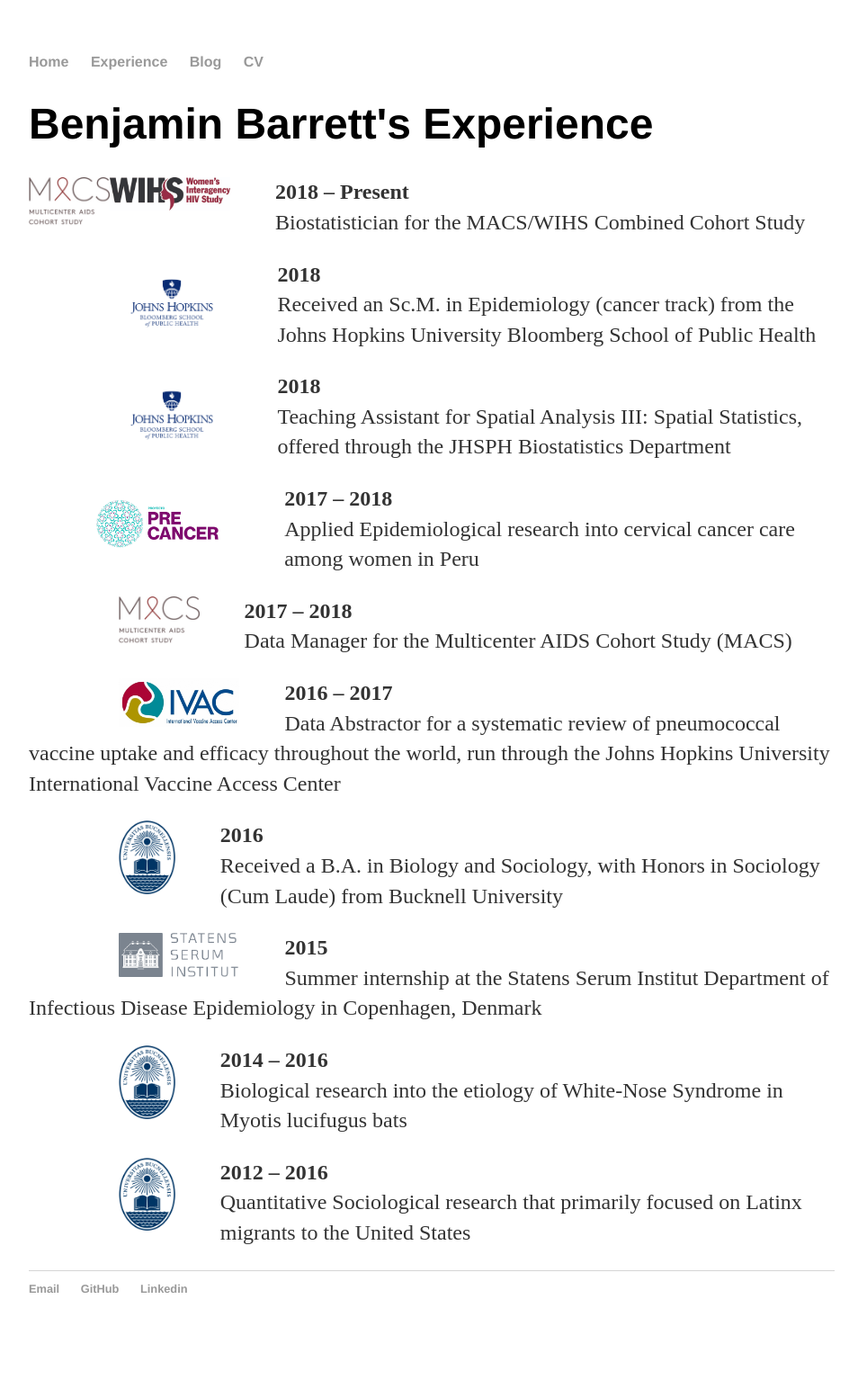
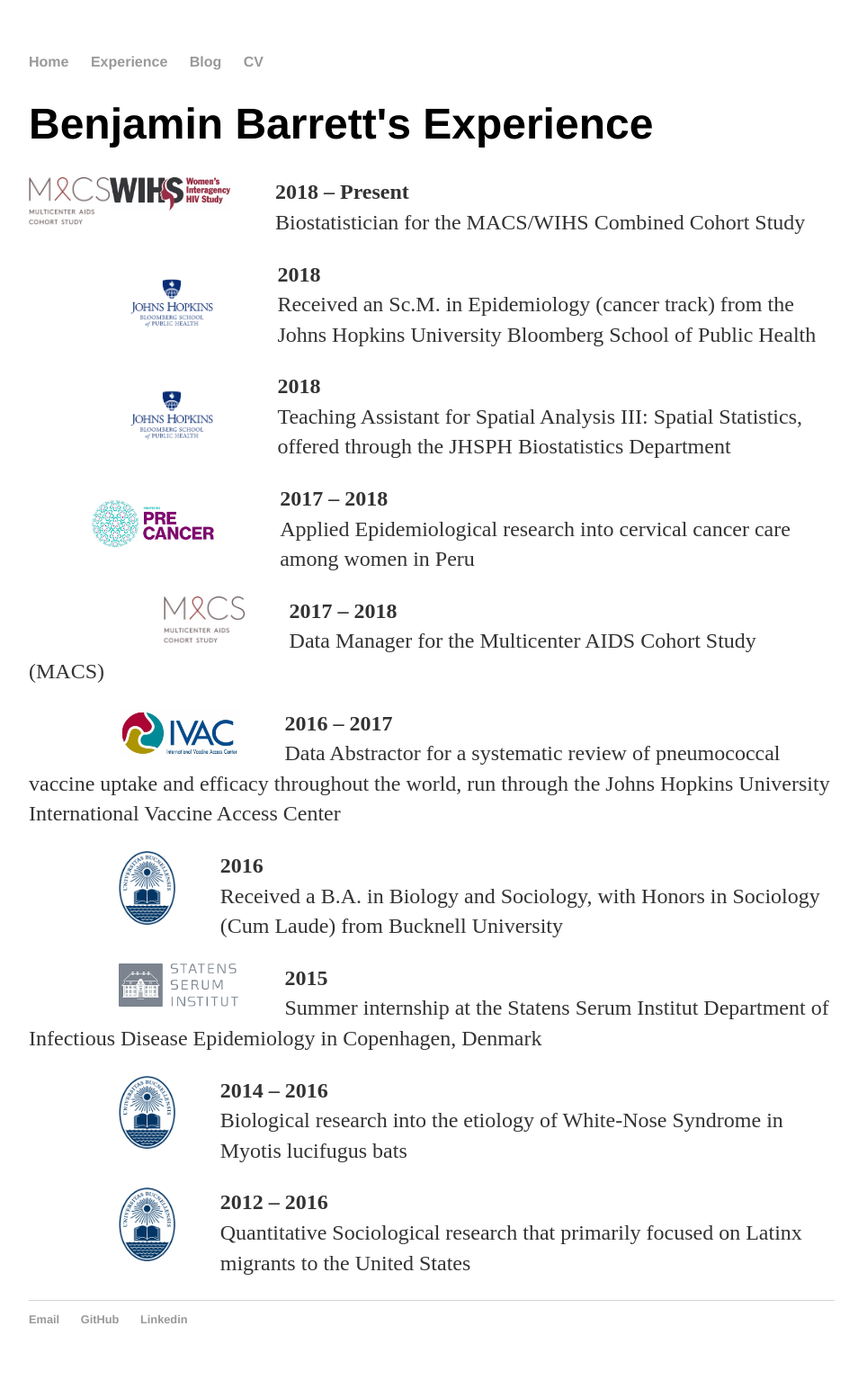
Before and after one commit to Ben4444/Ben4444.github.io, a Jekyll site: the page experience/index.html, which Jekyll copies as it is, in a window 1280 px wide. Shown: the whole page at 90% size, without its empty margins (160-1114 px from the left). Built offline with Jekyll 4.4.1, drawn with Linux system fonts in a browser that asks for light colours; before the commit the page ends 1500 px from its top, so only the background shows below that.

Commit message:
Update index.html

```diff
--- a/experience/index.html
+++ b/experience/index.html
@@ -35,12 +35,12 @@
 				Teaching Assistant for Spatial Analysis III: Spatial Statistics, offered through the JHSPH Biostatistics Department
 			</p>
  			<p>
-				<img src="../assets/images/proyecto_pre_cancer.png" alt="Proyecto Precancer Logo" width="20%" height="20%" align="left" style="margin:0px 50px 0px 55px">
+				<img src="../assets/images/proyecto_pre_cancer.png" alt="Proyecto Precancer Logo" width="20%" height="20%" align="left" style="margin:0px 50px 0px 50px">
 				<strong>2017 – 2018</strong><br>
 				Applied Epidemiological research into cervical cancer care among women in Peru
 			</p>
  			<p>
-				<img src="../assets/images/MACS-logo.jpg" alt="MACS Logo" width="10%" height="10%" align="left" style="margin:0px 50px 0px 100px">
+				<img src="../assets/images/MACS-logo.jpg" alt="MACS Logo" width="10%" height="10%" align="left" style="margin:0px 50px 0px 150px">
 				<strong>2017 – 2018</strong><br>
 				Data Manager for the Multicenter AIDS Cohort Study (MACS)
 			</p>
```
